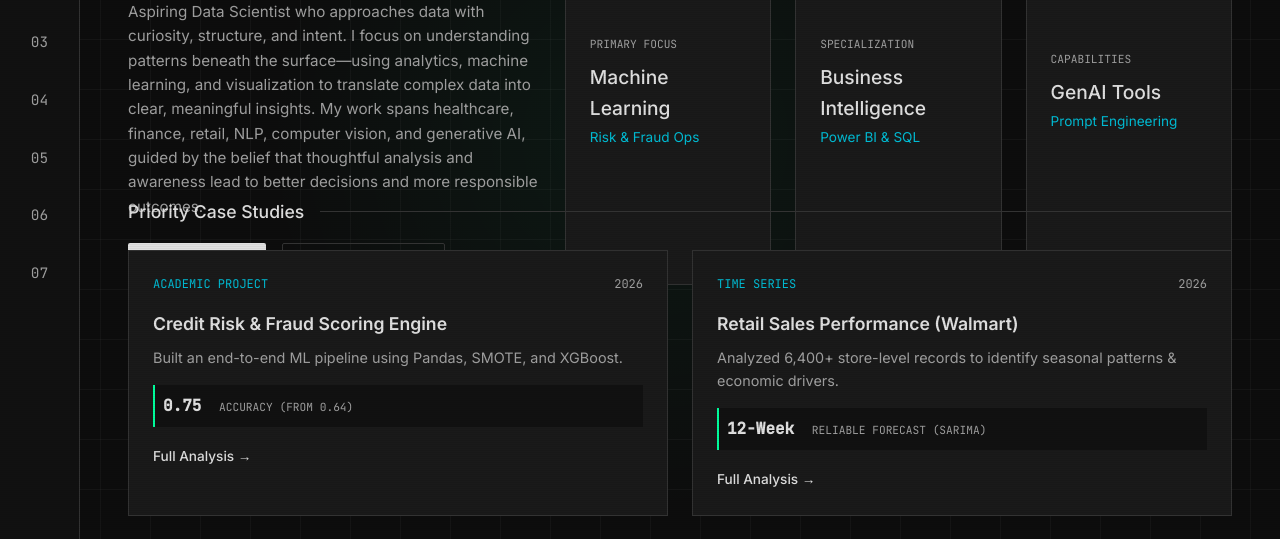
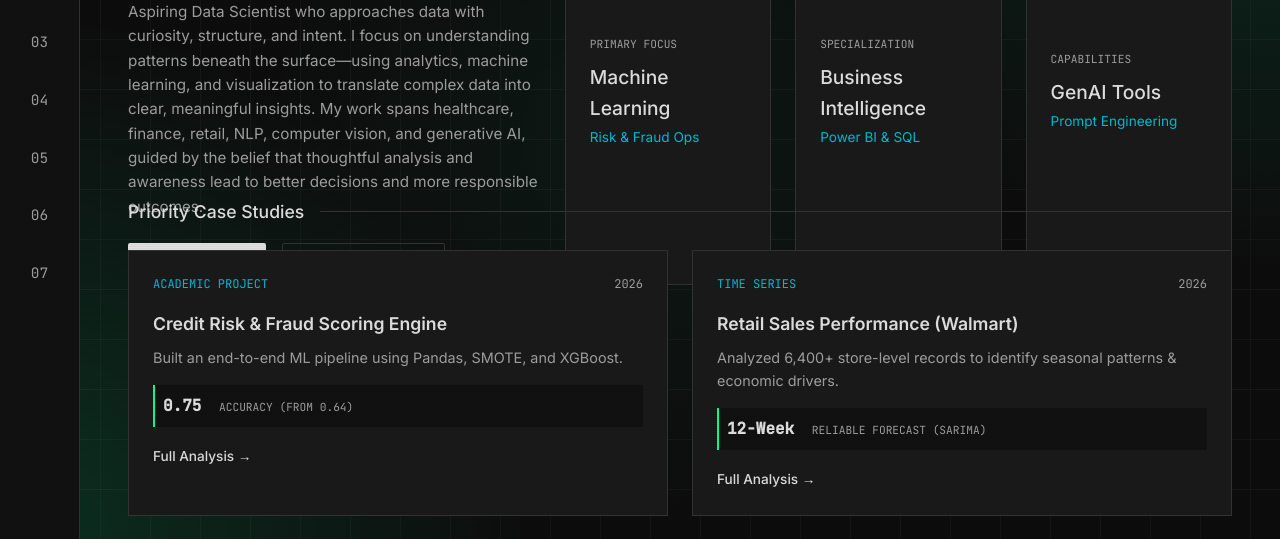
Before and after one commit to Shalaka127/portfolio, a plain HTML site: page index.html in a window 1280 px wide. Shown: the part 261-800 px from the top of the page. Drawn offline with Linux system fonts and the light colour scheme.

Commit message:
Enhance: Added Matrix Green Gradient to Top-Right and Bottom-Left corners

```diff
--- a/style.css
+++ b/style.css
@@ -441,10 +441,12 @@ body::after {
 body {
     background-color: var(--bg-color);
     background-image:
+        radial-gradient(circle at 100% 0%, rgba(0, 255, 157, 0.15) 0%, transparent 35%),
+        radial-gradient(circle at 0% 100%, rgba(0, 255, 157, 0.15) 0%, transparent 35%),
         radial-gradient(circle at 50% 50%, rgba(0, 255, 157, 0.05) 0%, transparent 50%),
         linear-gradient(rgba(255, 255, 255, 0.03) 1px, transparent 1px),
         linear-gradient(90deg, rgba(255, 255, 255, 0.03) 1px, transparent 1px);
-    background-size: 100% 100%, 50px 50px, 50px 50px;
+    background-size: 100% 100%, 100% 100%, 100% 100%, 50px 50px, 50px 50px;
     background-attachment: fixed;
 }
 
```
